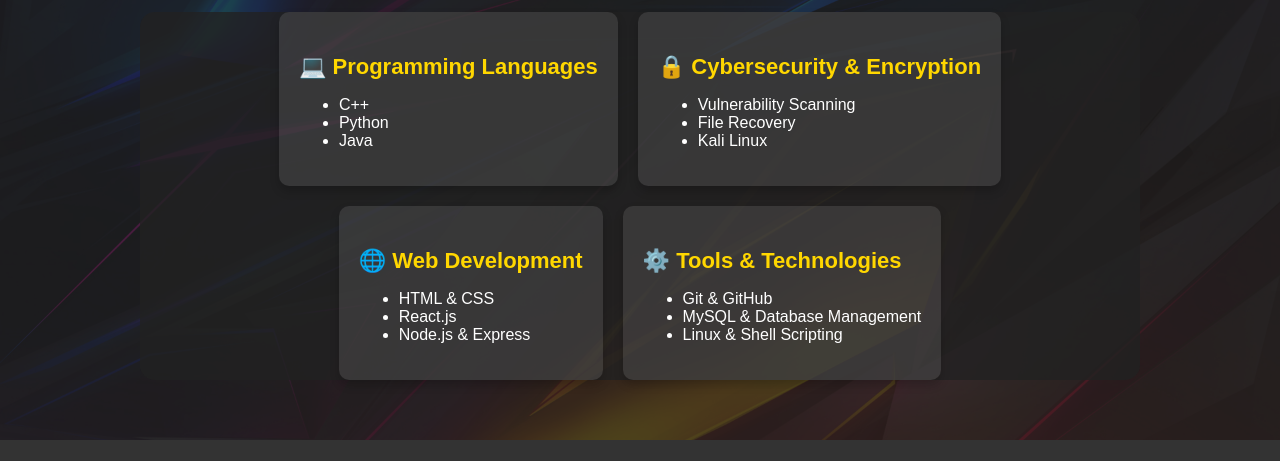
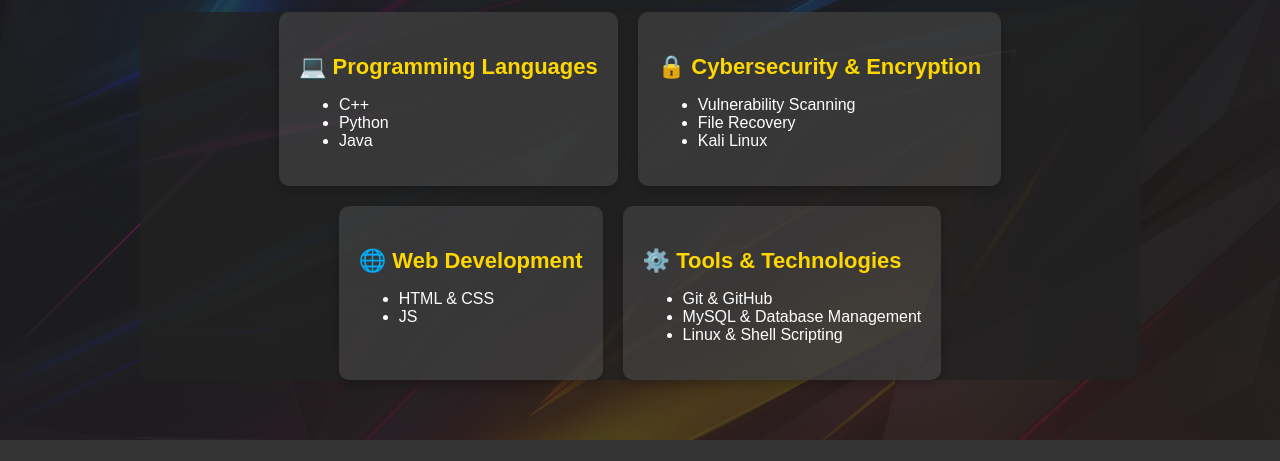
Before and after one commit to Shuvra-458/Portfolio_sj, a plain HTML site: page skills.html in a window 1280 px wide. Shown: the part 218-679 px from the top of the page. Drawn offline with Linux system fonts and the light colour scheme.

Commit message:
Update skills.html

```diff
--- a/skills.html
+++ b/skills.html
@@ -51,8 +51,7 @@
             <h3>🌐 Web Development</h3>
             <ul class="skill-list">
                 <li>HTML & CSS</li>
-                <li>React.js</li>
-                <li>Node.js & Express</li>
+                <li>JS</li>
             </ul>
         </div>
 
```
